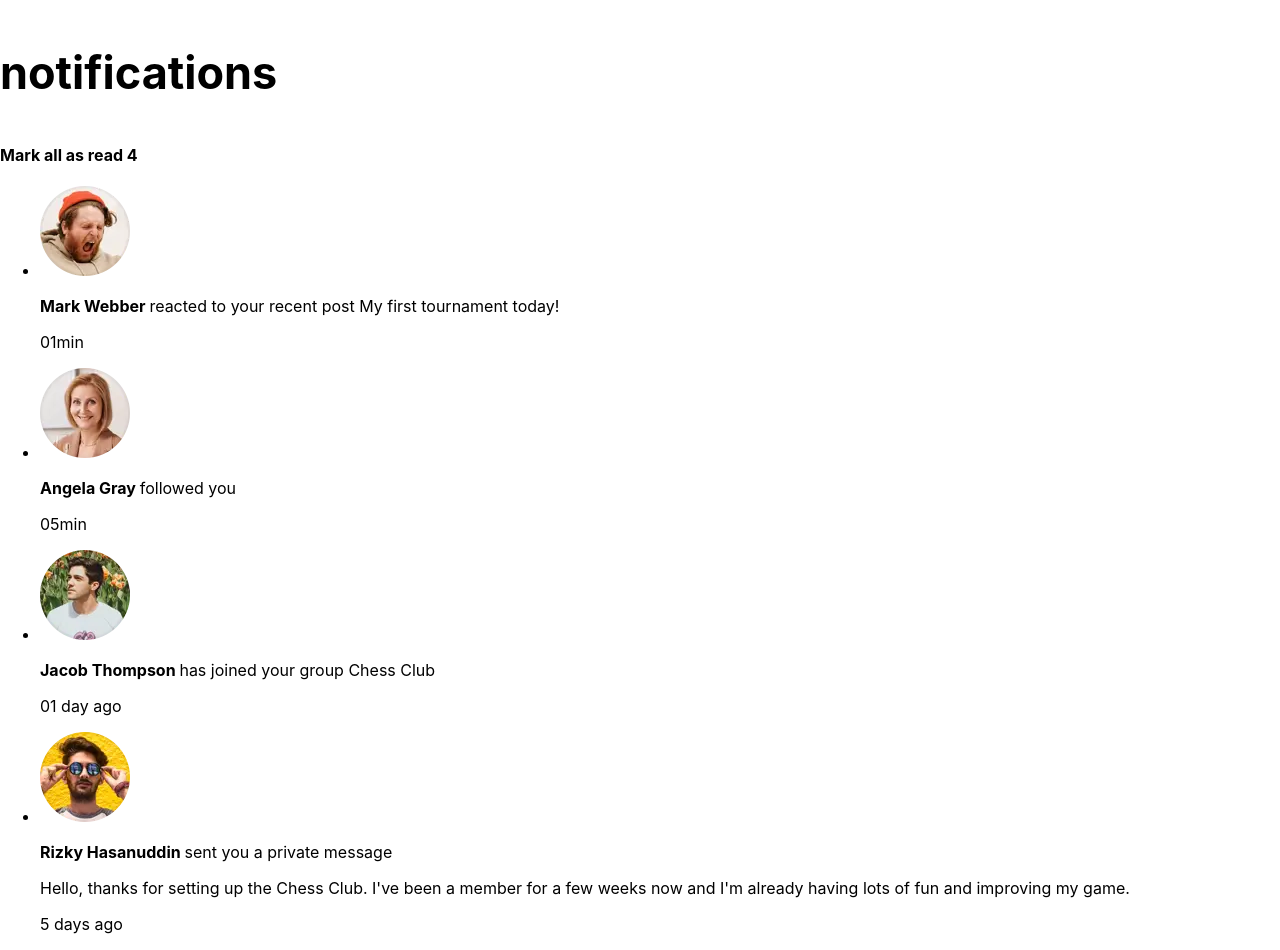
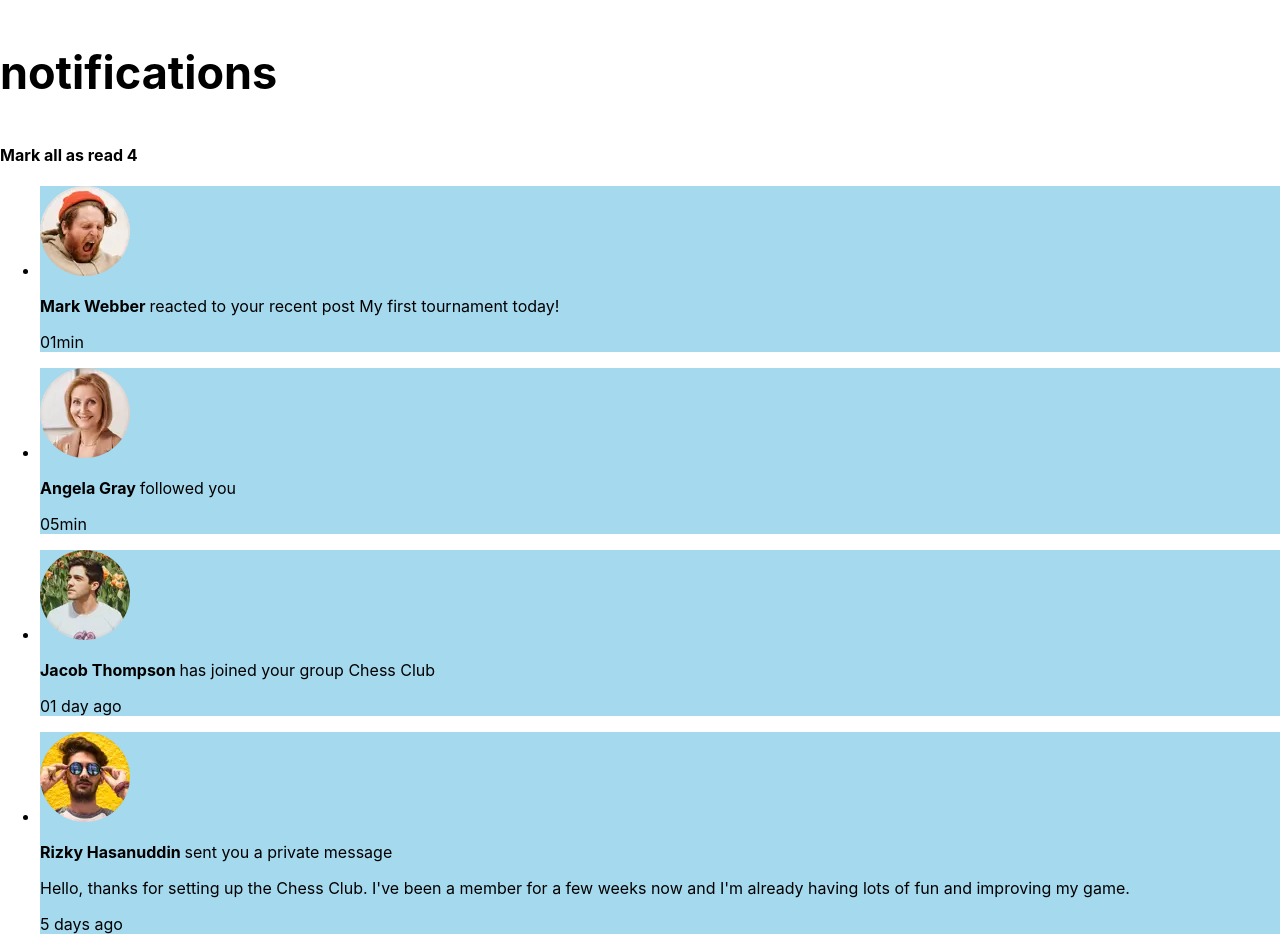
Before and after one commit to JnFerri/notification-page-react, a React (Create React App) app: page / in a window 1280 px wide. Built offline with nearby package versions, Linux system fonts and the light colour scheme.

Commit message:
change style li

```diff
--- a/src/components/List/Item/Item.tsx
+++ b/src/components/List/Item/Item.tsx
@@ -12,12 +12,12 @@ export function Item({image,name,message,messageClick,messagePrivate,time,select
 
     function handle(){
         selectNotification({ image,name,message,messageClick,messagePrivate,time,select,id})
-        if(select === true){lessNum(1)}
+        if(select === true ){lessNum(1)}
     }
 
 
     return(
-        <li
+        <li className = {`${style.notification} ${select ? style.notificationSelected : ''}`}
         onClick = {handle}>
                     <img src={image} alt=""/>
                     <p><strong>{name} </strong>{message} <a>{messageClick}</a></p>
```
